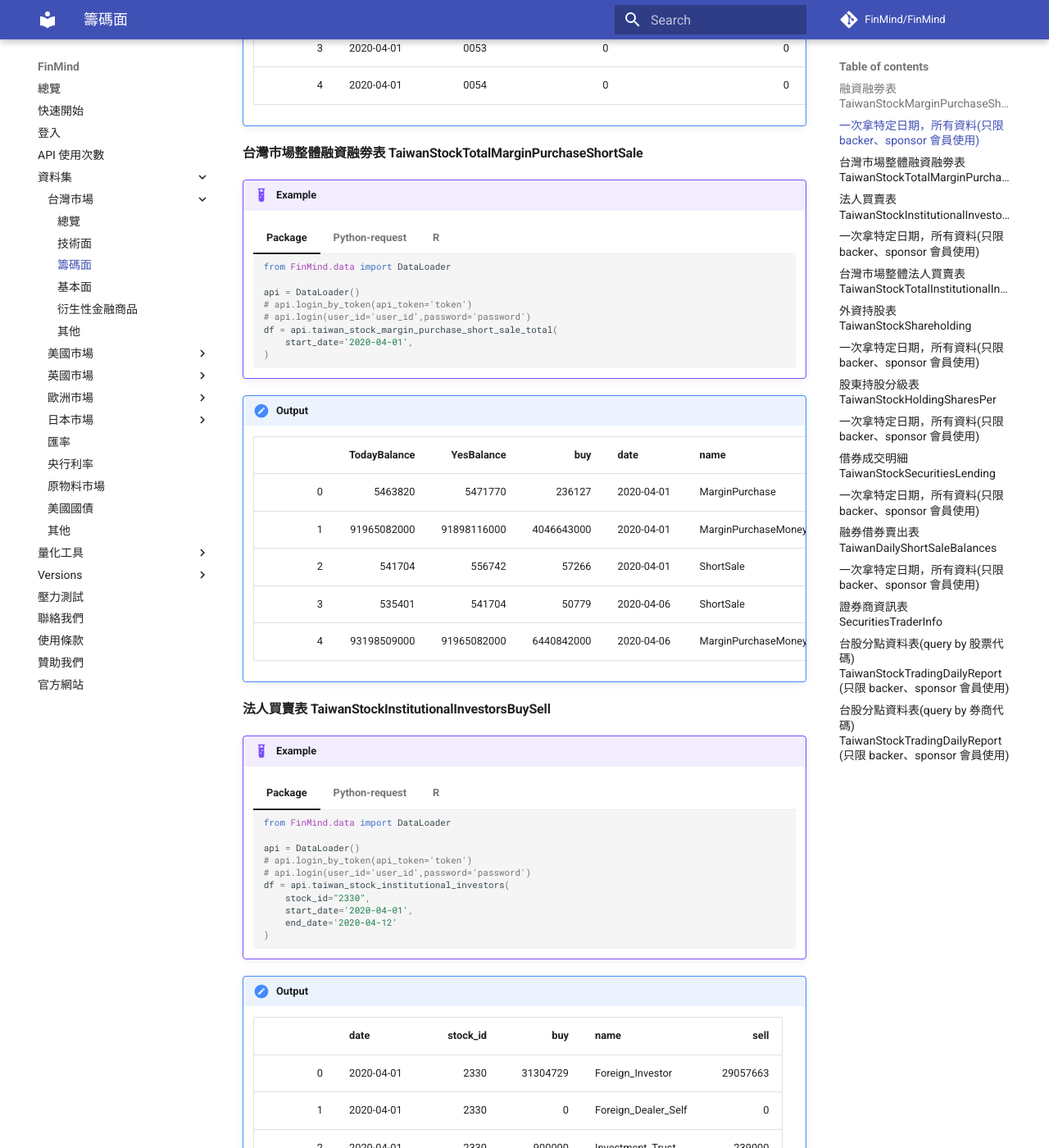
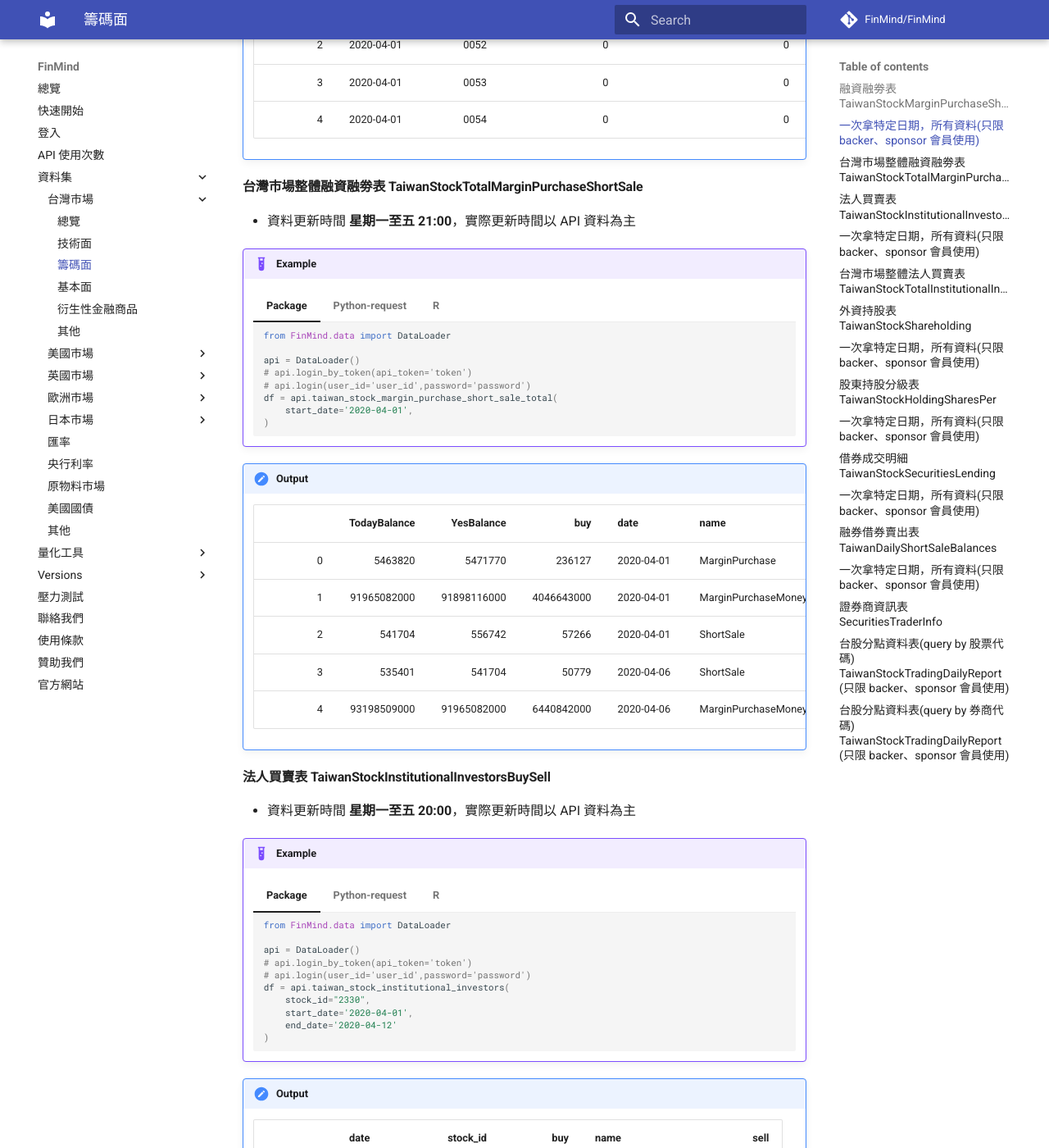
Before and after one commit to FinMind/FinMind-Doc, an MkDocs documentation site: the page built from docs/tutor/TaiwanMarket/Chip.md, in a window 1280 px wide and 1400 px high, scrolled down 1811 px. Shown: the whole window at 82% size. Built offline with MkDocs 1.6.1 and Material for MkDocs 9.7.7, drawn with Linux system fonts in a browser that asks for light colours; comment, search, counter and statistics services are not loaded; some of the changed text lies outside the part shown.

Commit message:
add: update time in chip and derivative field

````diff
--- a/docs/tutor/TaiwanMarket/Chip.md
+++ b/docs/tutor/TaiwanMarket/Chip.md
@@ -14,6 +14,8 @@
 - [台股分點資料表(query by 券商代碼) TaiwanStockTradingDailyReport](https://finmind.github.io/tutor/TaiwanMarket/Chip/#query-by-taiwanstocktradingdailyreport-backersponsor_1)
 
 #### 融資融劵表 TaiwanStockMarginPurchaseShortSale
+
+- 資料更新時間 **星期一至五 21:00**，實際更新時間以 API 資料為主
 
 !!! example
     === "Package"
@@ -138,6 +140,8 @@
 
 #### 台灣市場整體融資融劵表 TaiwanStockTotalMarginPurchaseShortSale
 
+- 資料更新時間 **星期一至五 21:00**，實際更新時間以 API 資料為主
+
 !!! example
     === "Package"
         ```python
@@ -198,6 +202,8 @@
     |  4 |    93198509000 |  91965082000 | 6440842000 | 2020-04-06 | MarginPurchaseMoney |  71638000 | 5135777000 |
 
 #### 法人買賣表 TaiwanStockInstitutionalInvestorsBuySell
+
+- 資料更新時間 **星期一至五 20:00**，實際更新時間以 API 資料為主
 
 !!! example
     === "Package"
@@ -325,6 +331,8 @@
 
 #### 台灣市場整體法人買賣表 TaiwanStockTotalInstitutionalInvestors
 
+- 資料更新時間 **星期一至五 15:00**，實際更新時間以 API 資料為主
+
 !!! example
     === "Package"
         ```python
@@ -385,6 +393,8 @@
     |  4 |   789316840 | 2020-04-01 | Dealer_self         |   912143500 |
 
 #### 外資持股表 TaiwanStockShareholding
+
+- 資料更新時間 **星期一至五 21:00**，實際更新時間以 API 資料為主
 
 !!! example
     === "Package"
@@ -641,6 +651,8 @@
 
 #### 借券成交明細 TaiwanStockSecuritiesLending
 
+- 資料更新時間 **星期一至五 15:00**，實際更新時間以 API 資料為主
+
 !!! example
     === "Package"
         ```python
@@ -766,6 +778,8 @@
     |  4 | 2020-04-01 |       1102 | 議借               |      770 |       1.05 |    38.6 | 2020-09-30             |                       182 |
 
 #### 融券借券賣出表 TaiwanDailyShortSaleBalances
+
+- 資料更新時間 **星期一至五 21:00**，實際更新時間以 API 資料為主
 
 !!! example
     === "Package"
@@ -947,6 +961,8 @@
 
 (由於資料量過大，單次請求只提供一天資料)
 
+- 資料更新時間 **星期一至五 21:00**，實際更新時間以 API 資料為主
+
 !!! example
     === "Python-request"
         ```python
@@ -1000,6 +1016,8 @@
 資料時間長度：2021-06-30 ~ now
 
 (由於資料量過大，單次請求只提供一天資料)
+
+- 資料更新時間 **星期一至五 21:00**，實際更新時間以 API 資料為主
 
 !!! example
     === "Python-request"
````
Also changed, not shown: docs/tutor/TaiwanMarket/Derivative.md (+16 -0 lines).
